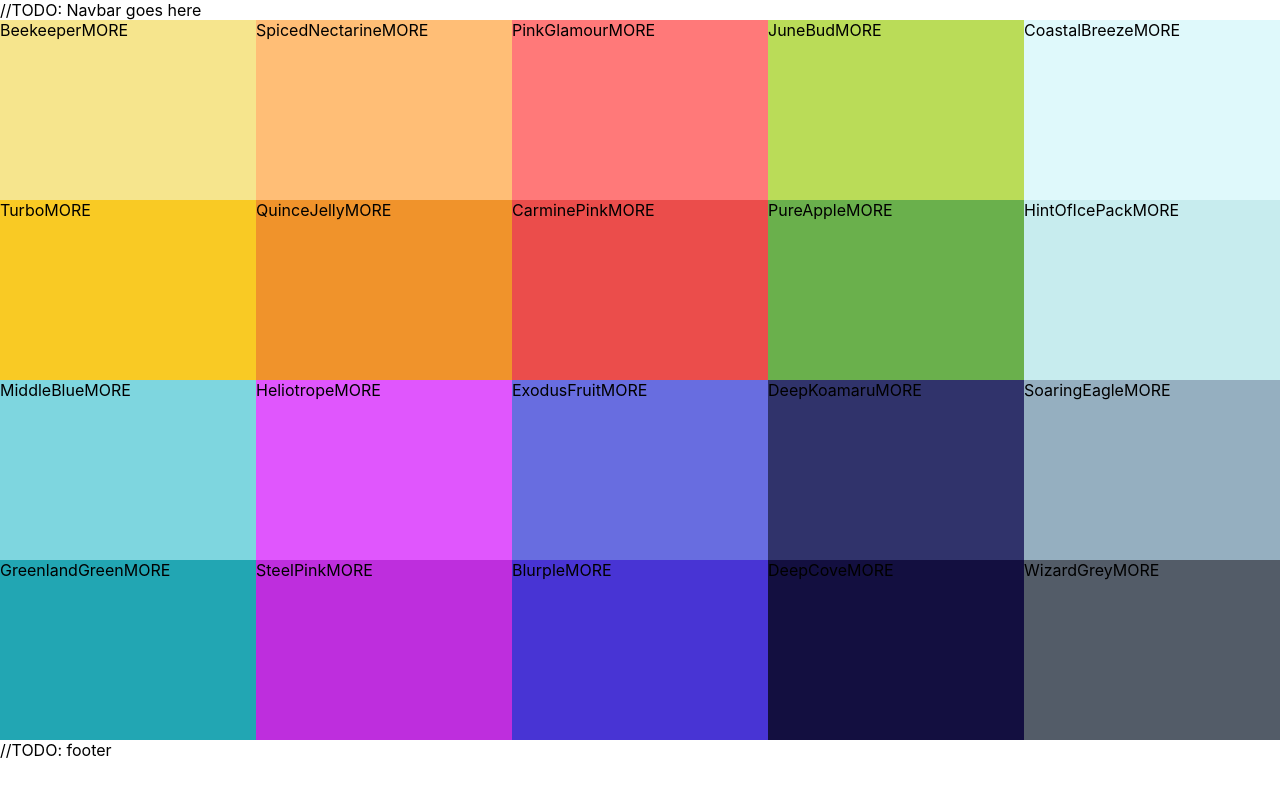
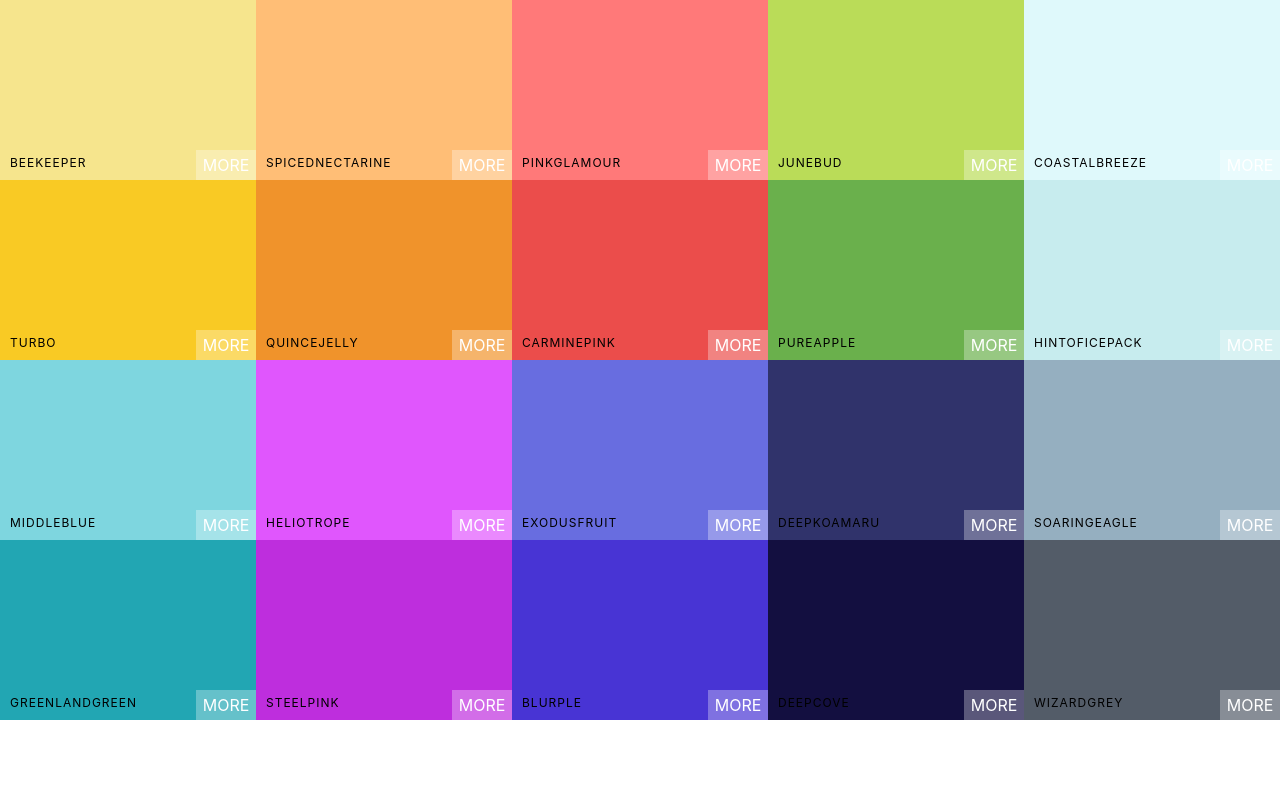
Before and after one commit to sarfarazkasmani/react-color-app, a React (Create React App) app: page / in a window 1280 px wide. Shown: the top 796 px of the page. Built offline with nearby package versions, Linux system fonts and the light colour scheme.

Commit message:
styling done for color box

```diff
--- a/src/ColorBox.css
+++ b/src/ColorBox.css
@@ -5,4 +5,51 @@
     display:inline-block;
     position: relative;
     cursor: pointer;
+    margin-bottom:-4px;
 }
+.copy-button{
+    width: 100px;
+    height:30px;
+    position: absolute;
+    display: inline-block;
+    top:50%;
+    left:50%;
+    margin-left:-50px;
+    margin-top:-15px;
+    text-align: center;
+    outline: none;
+    background:rgba(255, 255, 255, 0.3);
+    font-size: 1rem;
+    line-height: 30px;
+    color:#fff;
+    text-transform: uppercase;
+    border:none;
+    opacity: 0;
+}
+.ColorBox:hover .copy-button{
+    opacity: 1;
+    transition:0.5s;
+}
+.box-content{
+    position: absolute;
+    /* width:100%; */
+    left:10px;
+    bottom:10px;
+    color:black;
+    letter-spacing: 1px;
+    text-transform: uppercase;
+    font-size: 12px;
+}
+.see-more{
+    background:rgba(255,255,255,0.3);
+    position: absolute;
+    border:none;
+    right:0px;
+    bottom:0px;
+    text-transform: uppercase;
+    color:#fff;
+    width:60px;
+    height:30px;
+    text-align: center;
+    line-height: 30px;
+}
--- a/src/ColorBox.js
+++ b/src/ColorBox.js
@@ -3,10 +3,16 @@
 
 class ColorBox extends Component {
     render() {
+        const { name, background } = this.props
         return (
-            <div style={{ background: this.props.background }} className="ColorBox">
-                <span>{this.props.name}</span>
-                <span>MORE</span>
+            <div style={{ background }} className="ColorBox">
+                <div className="copy-container">
+                    <div className="box-content">
+                        <span>{name}</span>
+                    </div>
+                    <button className="copy-button">Copy</button>
+                </div>
+                <span className="see-more">More</span>
             </div>
         )
     }
--- a/src/Palette.js
+++ b/src/Palette.js
@@ -9,11 +9,11 @@
         ))
         return (
             <div className="Palette" >
-                //TODO: Navbar goes here
+                {/* //TODO: Navbar goes here */}
                 <div className="Palette-colors">
                     {colorBoxes}
                 </div>
-            //TODO: footer
+                {/* //TODO: footer  */}
             </div>
         )
     }
```
